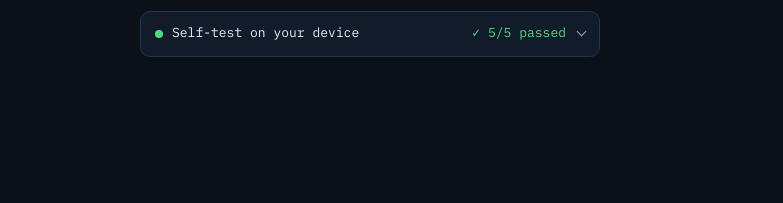
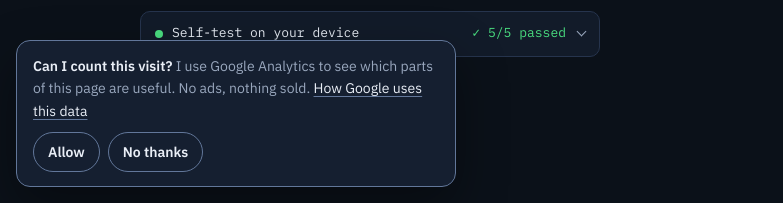
Before and after one commit to fakharuddinkhokhar/fakharuddinkhokhar.github.io, a plain HTML site: page index.html in a window 1280 px wide. Shown: the part 597-800 px from the top of the page, 0-783 px from the left. Drawn offline with nearby package versions, Linux system fonts and the light colour scheme.

Commit message:
feat: switch on GA4 for the portfolio property
Co-Authored-By: Claude Opus 5.5 <noreply@anthropic.com>

```diff
--- a/index.html
+++ b/index.html
@@ -805,7 +805,7 @@ footer a:hover{color:var(--fg)}
   var FORM_ENDPOINT='';
   /* Google Analytics 4: paste the Measurement ID (G-XXXXXXXXXX) between the quotes to switch it on.
      Empty means no Google script, no cookies and no consent bar. */
-  var GA_ID='';
+  var GA_ID='G-P6C3WN5YFJ';
 
   var root=document.documentElement,reduced=window.matchMedia('(prefers-reduced-motion: reduce)').matches;
   var $=function(id){return document.getElementById(id);};
```
